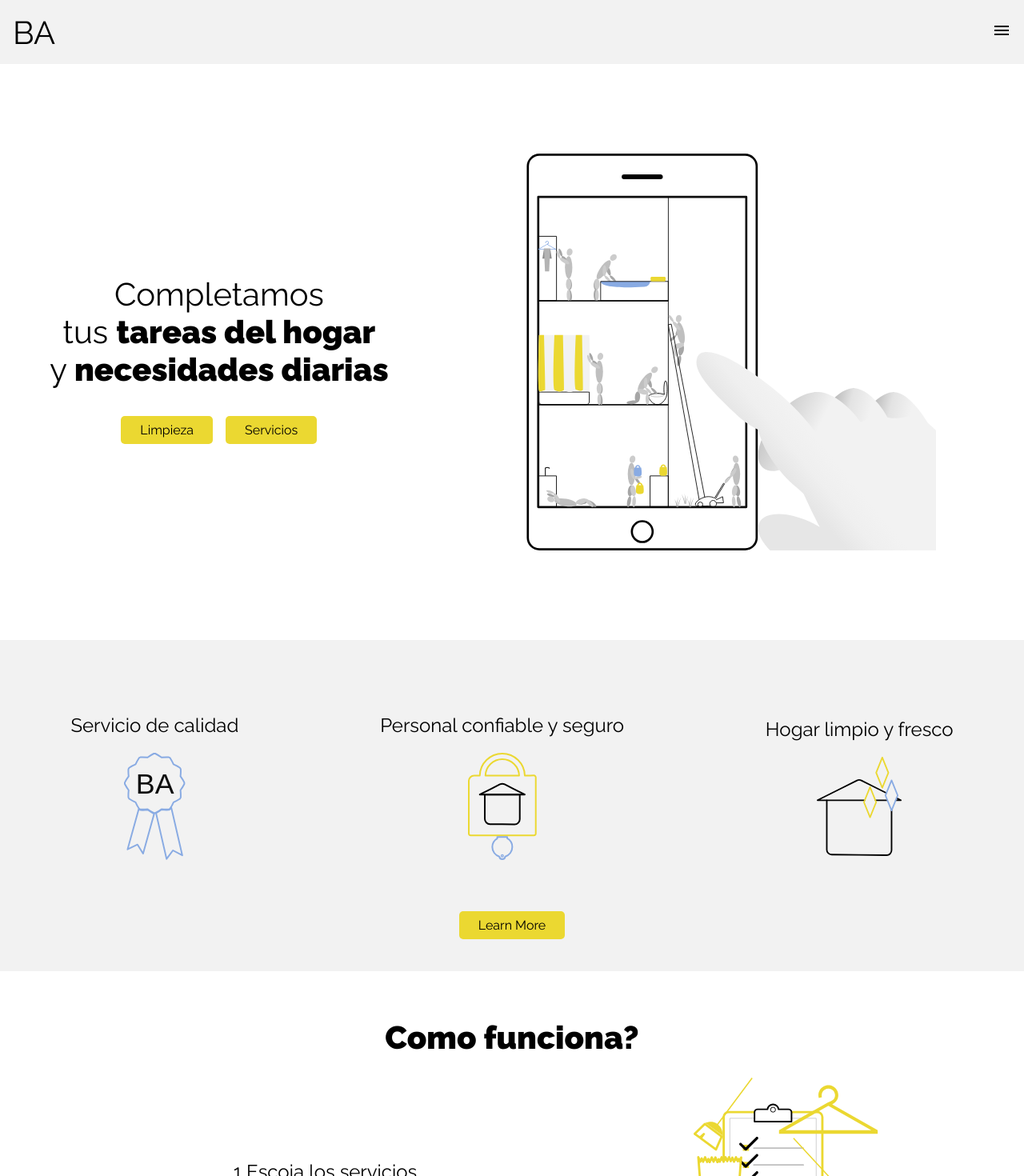
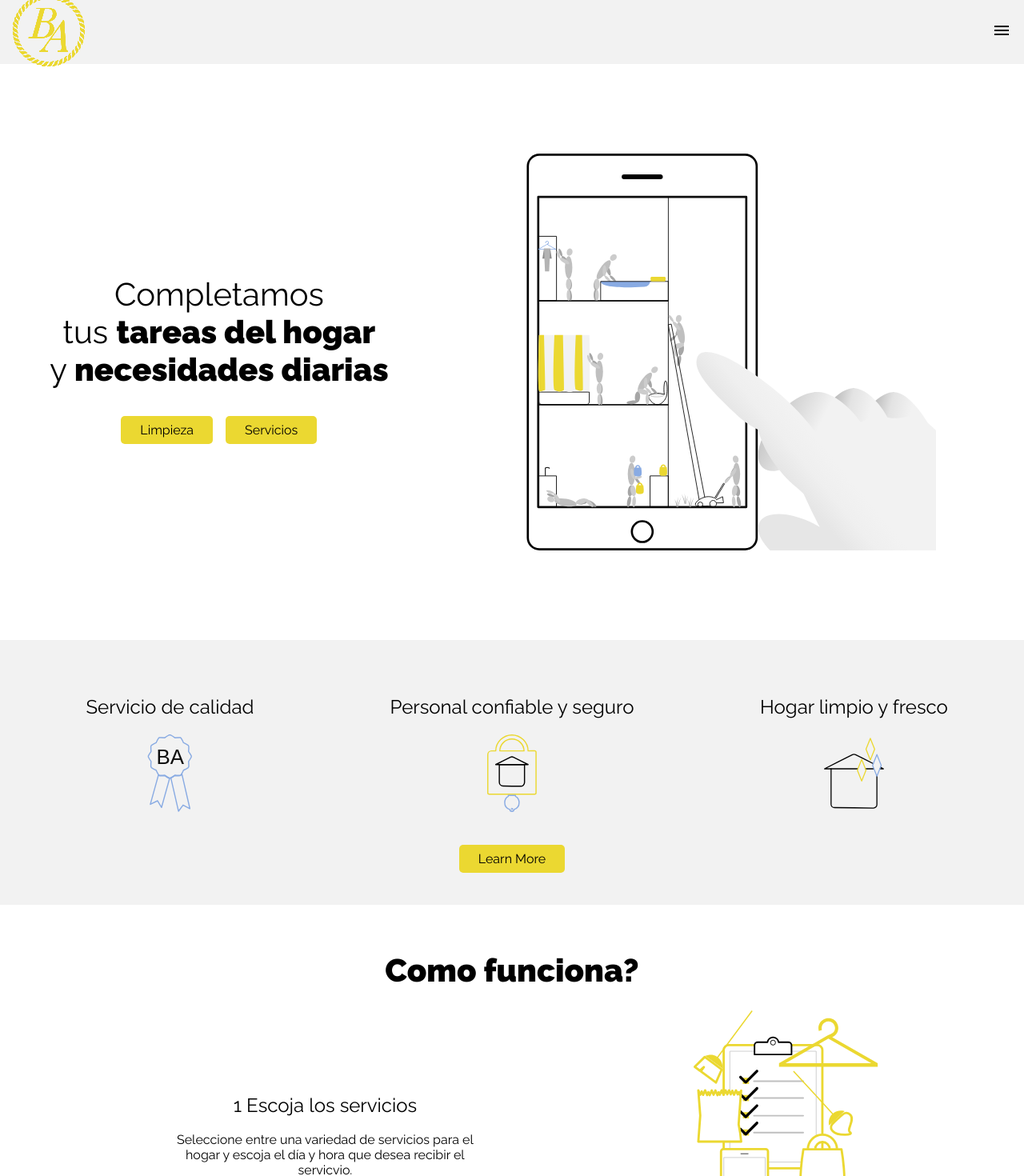
Before and after one commit to bonjouranainc/web-app, a React app in the folder front-end/: page / in a window 1280 px wide. Shown: the top 1470 px of the page at 80% size. Built offline with nearby package versions, Linux system fonts and the light colour scheme.

Commit message:
BA logo added to header. Css modified in most files. Social icons bug fixed

```diff
--- a/front-end/src/components/Footer/styles.css
+++ b/front-end/src/components/Footer/styles.css
@@ -9,9 +9,9 @@
 }
 
 .footerTop img {
-  flex: 1;
+  display: flex;
   width: auto;
-  height: 30%;
+  height: 4vh;
   margin: 1em;
 }
 
@@ -76,7 +76,7 @@
 
 @media only screen and (min-width : 768px) {
   .footerTop img {
-    padding: 0;
+    height: 2.5vh;
   }
 }
 
@@ -87,12 +87,8 @@
     justify-content: center;
   }
 
-  .social {
-    padding: 0em;
-  }
-
   .footerTop img {
-    height: 15%;
+    height: 5vh;
   }
 
   .footerTop {
--- a/front-end/src/components/Header/index.js
+++ b/front-end/src/components/Header/index.js
@@ -1,5 +1,6 @@
 import React, { Component } from 'react';
 
+import logo from './images/ba-logo.svg';
 import './styles.css';
 
 class Header extends Component {
@@ -7,7 +8,9 @@ class Header extends Component {
     return (
       <div className='header'>
         <div className='logo'>
-          <h1 className='h-txt-r'>BA</h1>
+          <a href='#'>
+            <img src={ logo } />
+          </a>
         </div>
         <div className='menu'>
           <i className="material-icons">menu</i>
--- a/front-end/src/components/Header/styles.css
+++ b/front-end/src/components/Header/styles.css
@@ -7,3 +7,14 @@
   height: 8vh;
   width: auto;
 }
+
+.logo img {
+  width: 15%;
+  height: auto;
+}
+
+@media only screen and (min-width : 768px) {
+  .logo img {
+    width: 30%;
+  }
+}
--- a/front-end/src/scenes/Landing/components/About/styles.css
+++ b/front-end/src/scenes/Landing/components/About/styles.css
@@ -4,21 +4,18 @@
 }
 
 .about img {
-  max-width: 35%;
+  width: 20%;
   height: auto;
   margin-bottom: 1em;
 }
 
 @media only screen and (min-width: 768px) {
   .about img {
-    max-width: 45%;
+    width: 25%;
   }
 }
 
 @media only screen and (min-width: 1000px) {
-  .about {
-  }
-
   .content {
     width: 100vw;
     display: flex;
@@ -27,6 +24,6 @@
   }
 
   .about img {
-    max-height: 45%;
+    height: 45%;
   }
 }
--- a/front-end/src/scenes/Landing/components/HowItWorks/styles.css
+++ b/front-end/src/scenes/Landing/components/HowItWorks/styles.css
@@ -3,7 +3,7 @@
 }
 
 .howItWorks img {
-  width: 50%;
+  width: 40%;
   height: auto;
   margin-bottom: 1em;
 }
@@ -14,7 +14,7 @@
 
 @media only screen and (min-width: 768px) {
   .howItWorks img {
-    max-width: 30%;
+    max-width: 20%;
   }
 
   .howItWorks p {
```
Also changed, not shown: front-end/src/components/Header/images/ba-logo.svg (added).
